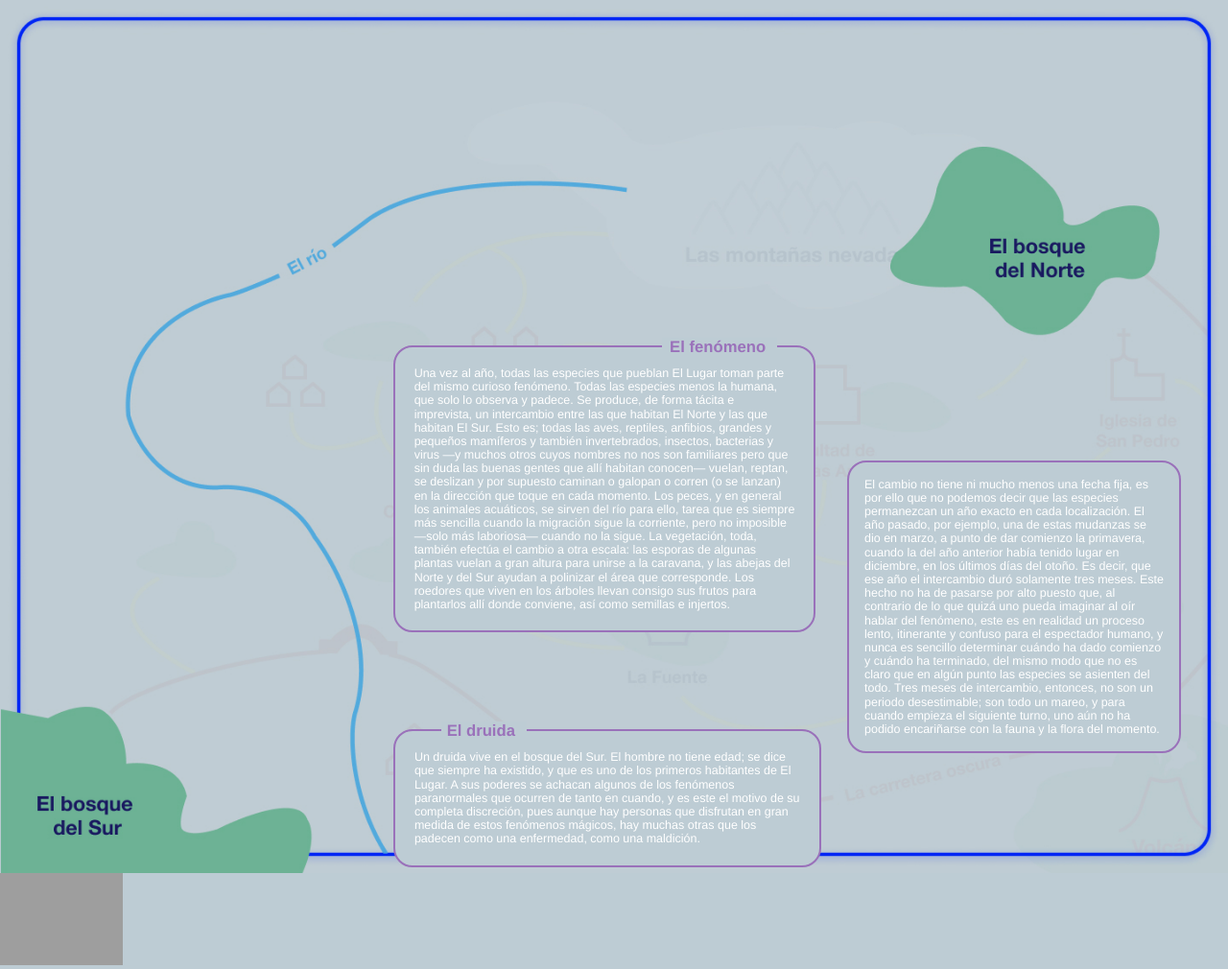
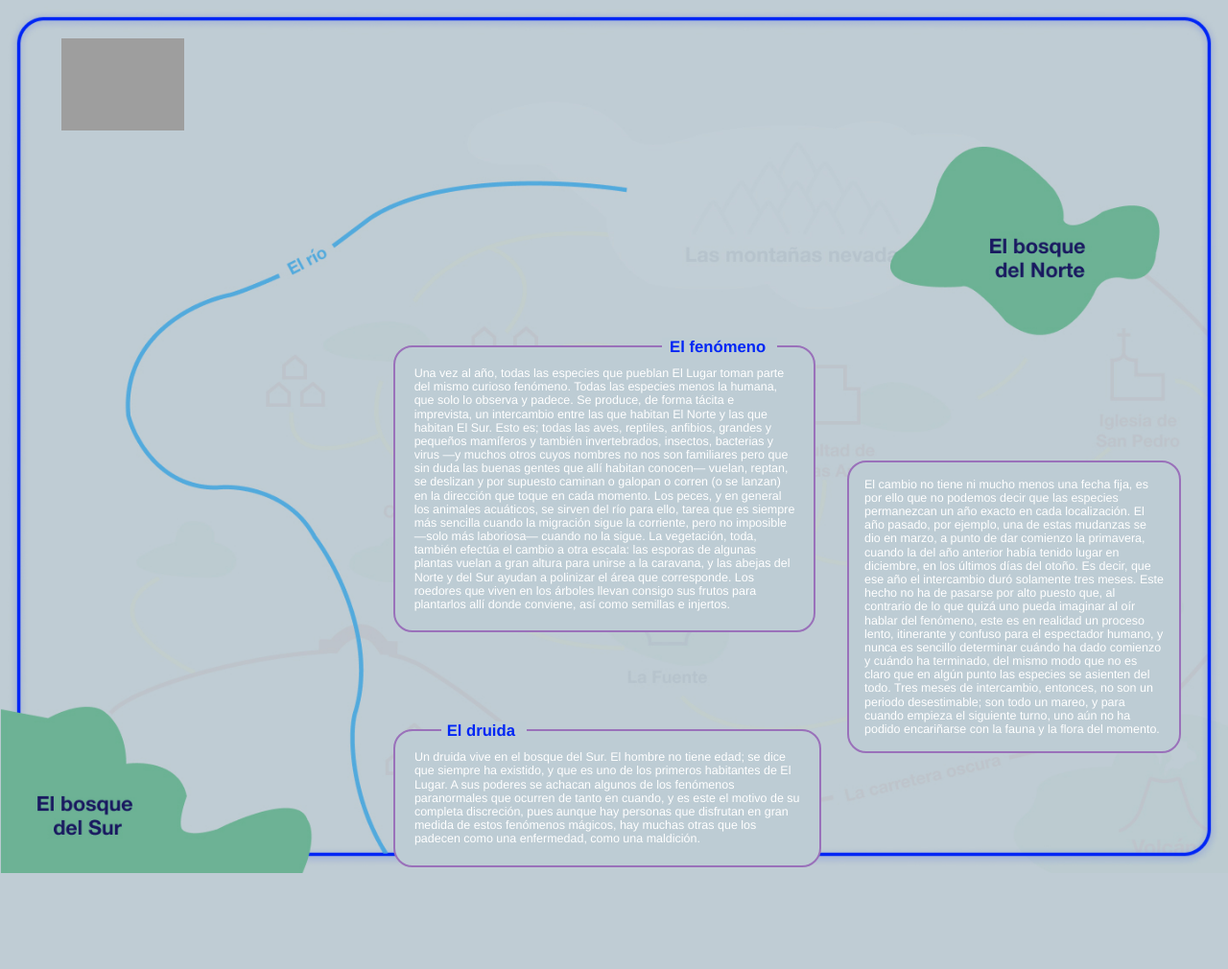
Before and after one commit to Sopadefideos/MargaAlbum, a PHP site: page /place.php?value=elrio in a window 1280 px wide. Shown: the whole page at 96% size. After the commit the page ends 910 px from the top, so only its background shows below. Run offline with PHP 8.4, Linux system fonts and the light colour scheme.

Commit message:
Updated place.php

```diff
--- a/place.php
+++ b/place.php
@@ -35,13 +35,13 @@
 
     <div class="backgroundMap1">
     </div>
-    <a href="map.php" class="solMap2"></a>
+    <a href="map.php" class="solMap"></a>
 
     <div class="positionBosquesYRio1">
     <!-- SE VUELVE ABRIR PARA INCLUIR EL FICHERO DEL TEXTO Y EL FRAME DE LA CANCION EN CUESTION -->
         <p style="
         background-color: #bdccd4;
-        color: #9A71BA;
+        color: #0026F5;
         float: right;
         font-size: 1.3020833333333333vw;
         margin-bottom: 0.06510416666666667vw;
@@ -59,7 +59,7 @@
         <!-- SE VUELVE ABRIR PARA INCLUIR EL FICHERO DEL TEXTO Y EL FRAME DE LA CANCION EN CUESTION -->
             <p style="
             background-color: #bdccd4;
-            color: #9A71BA;
+            color: #0026F5;
             float: left;
             font-size: 1.3020833333333333vw;
             margin-bottom: 1px;
@@ -87,20 +87,20 @@
     ?>
     <div class="backgroundMap2">
     </div>
-    <a href="map.php" class="solMap2"></a>
+    <a href="map.php" class="solMap"></a>
     <?php
         }elseif ($_GET['value'] == "lafuente"){
     ?>
 
     <div class="backgroundMap6">
     </div>
-    <a href="map.php" class="solMap2"></a>
+    <a href="map.php" class="solMap"></a>
     <?php
         }elseif ($_GET['value'] == "lasmontanias"){
     ?>
     <div class="backgroundMap8">
     </div>
-    <a href="map.php" class="solMap2"></a>
+    <a href="map.php" class="solMap"></a>
 
     <div class="positionMontanias1">
         <!-- SE VUELVE ABRIR PARA INCLUIR EL FICHERO DEL TEXTO Y EL FRAME DE LA CANCION EN CUESTION -->
@@ -113,7 +113,7 @@
             <!-- SE VUELVE ABRIR PARA INCLUIR EL FICHERO DEL TEXTO Y EL FRAME DE LA CANCION EN CUESTION -->
             <p style="
             background-color: #bdccd4;
-            color: #F75972;
+            color: #FF0000;
             float: right;
             font-size: 1.3020833333333333vw;
             margin-bottom: 0.06510416666666667vw;
@@ -133,7 +133,7 @@
             <a href="song.php?value=rastroFrame" class="rastroColorPlace"></a>
             <p style="
             background-color: #bdccd4;
-            color: #F75972;
+            color: #FF0000;
             float: left;
             font-size: 1.3020833333333333vw;
             margin-bottom: 0.06510416666666667vw;
@@ -149,31 +149,131 @@
             </div>
 
 
+    <!-- IGLESIA -->
+
+
     <?php
         }elseif ($_GET['value'] == "laiglesia"){
     ?>
     <div class="backgroundMap7">
     </div>
-    <a href="map.php" class="solMap2"></a>
+    <a href="map.php" class="solMap"></a>
+
+    <?php include 'include/img/03_Assets/03_Mapa/Textos/iglesia1.html'; ?>
+
+    <div class="positionIglesia2">
+            <!-- SE VUELVE ABRIR PARA INCLUIR EL FICHERO DEL TEXTO Y EL FRAME DE LA CANCION EN CUESTION -->
+            <p style="
+            background-color: #bdccd4;
+            color: #FF0000;
+            float: right;
+            font-size: 1.3020833333333333vw;
+            margin-bottom: 0.06510416666666667vw;
+            font-weight: bold;
+            font-family: 'Helvetica';
+            margin-top: -1%;
+            width: 22%;
+            padding-left: 2%;
+            margin-right: 55%;
+            ">El druida</p>
+                <?php include 'include/img/03_Assets/03_Mapa/Textos/iglesia2.html'; ?>
+            <!-- SE CIERRA LA SENTENCIA DEL INCLUDE -->
+            </div>
+
+        <div class="positionIglesia3">
+            <!-- SE VUELVE ABRIR PARA INCLUIR EL FICHERO DEL TEXTO Y EL FRAME DE LA CANCION EN CUESTION -->
+            <a href="song.php?value=rastroFrame" class="rastroColorPlace"></a>
+            <p style="
+            background-color: #bdccd4;
+            color: #FF0000;
+            float: left;
+            font-size: 1.3020833333333333vw;
+            margin-bottom: 0.06510416666666667vw;
+            font-weight: bold;
+            font-family: 'Helvetica';
+            margin-top: -2%;
+            width: 23%;
+            padding-left: 2%;
+            margin-left: 13%;
+            ">Piscineros</p>
+                <?php include 'include/img/03_Assets/03_Mapa/Textos/iglesia3.html'; ?>
+            <!-- SE CIERRA LA SENTENCIA DEL INCLUDE -->
+            </div>
+
+
+<!-- FACULTAD DE BELLAS ARTES -->
+
+
     <?php
         }elseif ($_GET['value'] == "facultadartes"){
     ?>
 
     <div class="backgroundMap4">
     </div>
-    <a href="map.php" class="solMap2"></a>
+    <a href="map.php" class="solMap"></a>
+
+    <div class="positionFacultad1">
+        <!-- SE VUELVE ABRIR PARA INCLUIR EL FICHERO DEL TEXTO Y EL FRAME DE LA CANCION EN CUESTION -->
+            <?php include 'include/img/03_Assets/03_Mapa/Textos/facultad1.html'; ?>
+        <!-- SE CIERRA LA SENTENCIA DEL INCLUDE -->
+    </div>
+
+
+<!-- CASA NICO -->
+
     <?php
         }elseif ($_GET['value'] == "casanico"){
     ?>
     <div class="backgroundMap3">
     </div>
-    <a href="map.php" class="solMap2"></a>
+    <a href="map.php" class="solMap"></a>
+
+    <div class="positionI">
+            <!-- SE VUELVE ABRIR PARA INCLUIR EL FICHERO DEL TEXTO Y EL FRAME DE LA CANCION EN CUESTION -->
+            <p style="
+            background-color: #FF0000;
+            color: #913443;
+            float: right;
+            font-size: 1.3020833333333333vw;
+            margin-bottom: 0.06510416666666667vw;
+            font-weight: bold;
+            font-family: 'Helvetica';
+            margin-top: -1%;
+            width: 22%;
+            padding-left: 2%;
+            margin-right: 55%;
+            ">La habitación</p>
+                <?php include 'include/img/03_Assets/03_Mapa/Textos/casanico2.html'; ?>
+            <!-- SE CIERRA LA SENTENCIA DEL INCLUDE -->
+            </div>
+
+        <div class="positionIglesia3">
+            <!-- SE VUELVE ABRIR PARA INCLUIR EL FICHERO DEL TEXTO Y EL FRAME DE LA CANCION EN CUESTION -->
+            <a href="song.php?value=rastroFrame" class="rastroColorPlace"></a>
+            <p style="
+            background-color: #FF0000;
+            color: #FFFD54;
+            float: left;
+            font-size: 1.3020833333333333vw;
+            margin-bottom: 0.06510416666666667vw;
+            font-weight: bold;
+            font-family: 'Helvetica';
+            margin-top: -2%;
+            width: 23%;
+            padding-left: 2%;
+            margin-left: 13%;
+            ">El salón</p>
+                <?php include 'include/img/03_Assets/03_Mapa/Textos/casanico1.html'; ?>
+            <!-- SE CIERRA LA SENTENCIA DEL INCLUDE -->
+            </div>
+
+    <!-- CARRETERA OSCURA -->
     <?php
         }elseif ($_GET['value'] == "carreteraoscura"){
     ?>
     <div class="backgroundMap5">
     </div>
-    <a href="map.php" class="solMap2"></a>
+    <a href="map.php" class="solMap"></a>
     <?php
         }
     ?>
```
